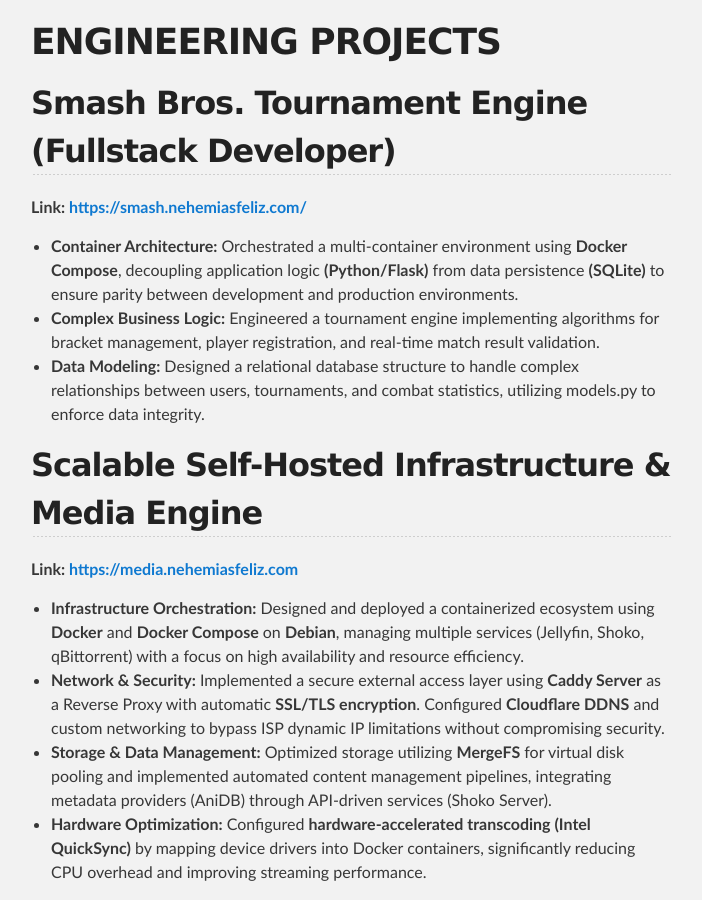
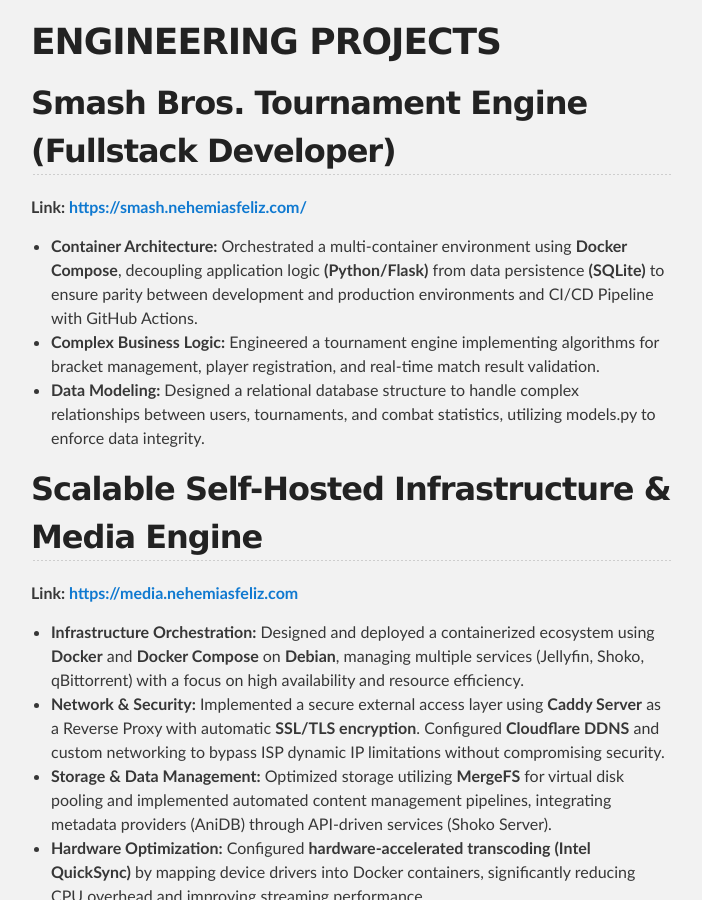
Before and after one commit to juniornff/juniornff.github.io, a Jekyll site: the page built from assets/CV Nehemias Feliz v09.md, in a window 1280 px wide and 900 px high, scrolled down 870 px. Shown: the whole window, without its empty margins (289-991 px from the left). Built offline with Jekyll 4.4.1, drawn with Linux system fonts in a browser that asks for light colours; our own code applies the rules of GitHub Pages for plain Markdown files.

Commit message:
Update CV

```diff
--- a/assets/CV Nehemias Feliz v09.md
+++ b/assets/CV Nehemias Feliz v09.md
@@ -21,7 +21,7 @@
 
 **Link: [https://smash.nehemiasfeliz.com/](https://smash.nehemiasfeliz.com/)**
 
-* **Container Architecture:** Orchestrated a multi-container environment using **Docker Compose**, decoupling application logic **(Python/Flask)** from data persistence **(SQLite)** to ensure parity between development and production environments.
+* **Container Architecture:** Orchestrated a multi-container environment using **Docker Compose**, decoupling application logic **(Python/Flask)** from data persistence **(SQLite)** to ensure parity between development and production environments and CI/CD Pipeline with GitHub Actions.
 * **Complex Business Logic:** Engineered a tournament engine implementing algorithms for bracket management, player registration, and real-time match result validation.
 * **Data Modeling:** Designed a relational database structure to handle complex relationships between users, tournaments, and combat statistics, utilizing models.py to enforce data integrity.
 
```
Also changed, not shown: 1 other file.
